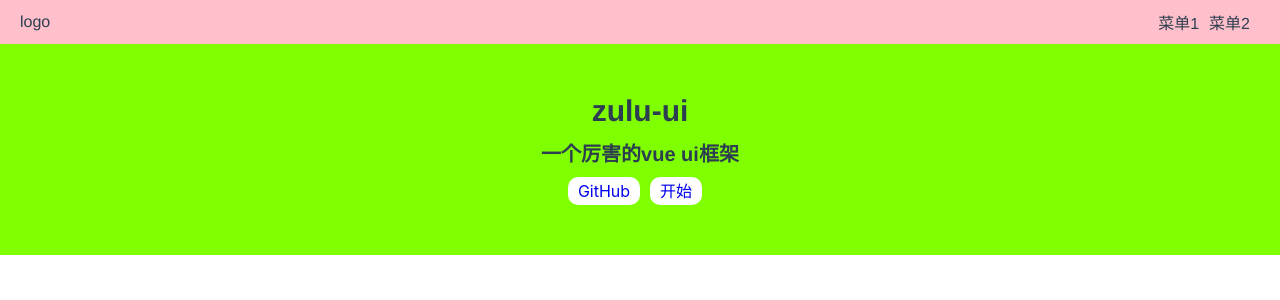
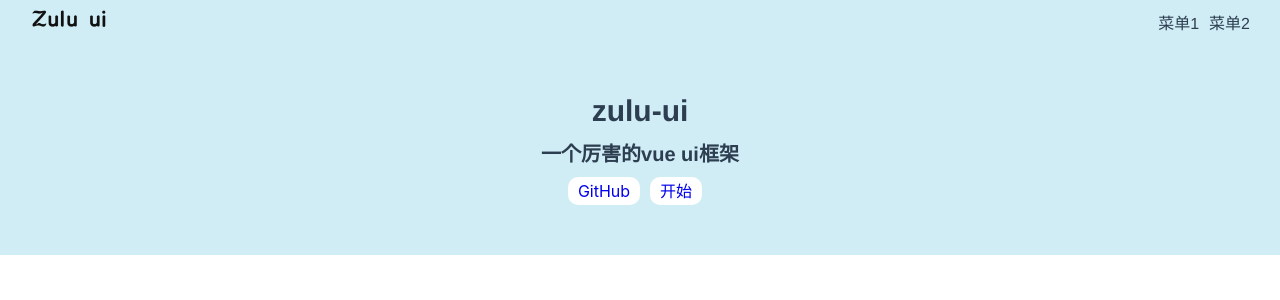
Before and after one commit to Promise-Devotion/zulu-vue-ui, a Vue app: page /#/ in a window 1280 px wide. Shown: the top 300 px of the page. Built offline with nearby package versions, Linux system fonts and the light colour scheme; the HTML template or start-up script is replaced by a standard one.

Commit message:
topnav样式

```diff
--- a/src/components/TopNav.vue
+++ b/src/components/TopNav.vue
@@ -1,6 +1,8 @@
 <template>
   <div class="top-nav flex-box">
-    <div>logo</div>
+    <router-link to="/">
+      <img class="logo" src="../assets/images/logo.png" alt="#d0ecf5" />
+    </router-link>
     <ul class="flex-box nav-contain">
       <li>菜单1</li>
       <li>菜单2</li>
@@ -17,12 +19,16 @@ export default {
 </script>
 <style lang="scss" scoped>
 .top-nav {
-  background: pink;
+  background: #d0ecf5;
   position: sticky;
   // height: 40px;
   padding: 10px 20px;
   justify-content: space-between;
   align-items: center;
+  .logo {
+    display: inline-block;
+    height: 20px;
+  }
   .nav-contain {
     li {
       margin-right: 10px;
--- a/src/views/doc/doc.vue
+++ b/src/views/doc/doc.vue
@@ -32,11 +32,11 @@ export default {
 </script>
 <style lang="scss" scoped>
 aside {
-  background: rgb(119, 165, 196);
+  background: #d0ecf5;
   width: 200px;
   padding: 16px;
   position: fixed;
   left: 0;
-  top: 40px;
+  top: 60px;
 }
 </style>
--- a/src/views/home/home.vue
+++ b/src/views/home/home.vue
@@ -1,37 +1,37 @@
 <template>
   <div class="home-contain">
+    <div>
       <h1>zulu-ui</h1>
-    <h2 @click="gotodetail">一个厉害的vue ui框架</h2>
+      <h2>一个厉害的vue ui框架</h2>
+    </div>
+    <div>
       <p class="zulu-actions">
-      <a href="https://github.com/Promise-Devotion/zulu-vue-ui" target="_blank"
+        <a
+          href="https://github.com/Promise-Devotion/zulu-vue-ui"
+          target="_blank"
           >GitHub</a
         >
         <router-link to="/doc">开始</router-link>
       </p>
     </div>
+  </div>
 </template>
 <script lang="ts">
-import { useRoute, useRouter } from "vue-router";
 export default {
   setup() {
-    const route = useRoute();
-    const router = useRouter();
     return {};
   },
   name: "Home",
   data() {
     return {};
   },
-  methods: {
-    gotodetail() {
-      router.push("/detail");
-    },
-  },
+  methods: {},
 };
 </script>
 <style lang="scss" scoped>
 .home-contain {
-  background: chartreuse;
+  // background: chartreuse; //留待备用
+  background-color: #d0ecf5;
   padding: 50px 0 50px 0;
   h1 {
     font-size: 30px;
```
Also changed, not shown: src/assets/images/logo.png (added), src/assets/images/logo1.png (added). Lines whose indentation alone changed are shown as unchanged.
